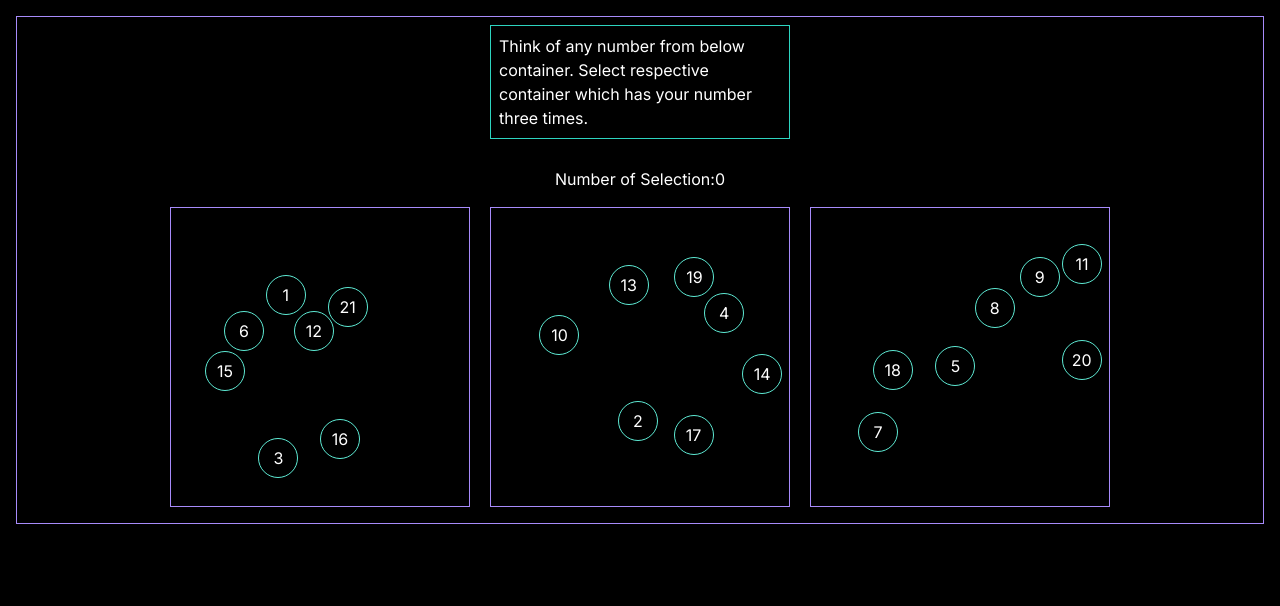
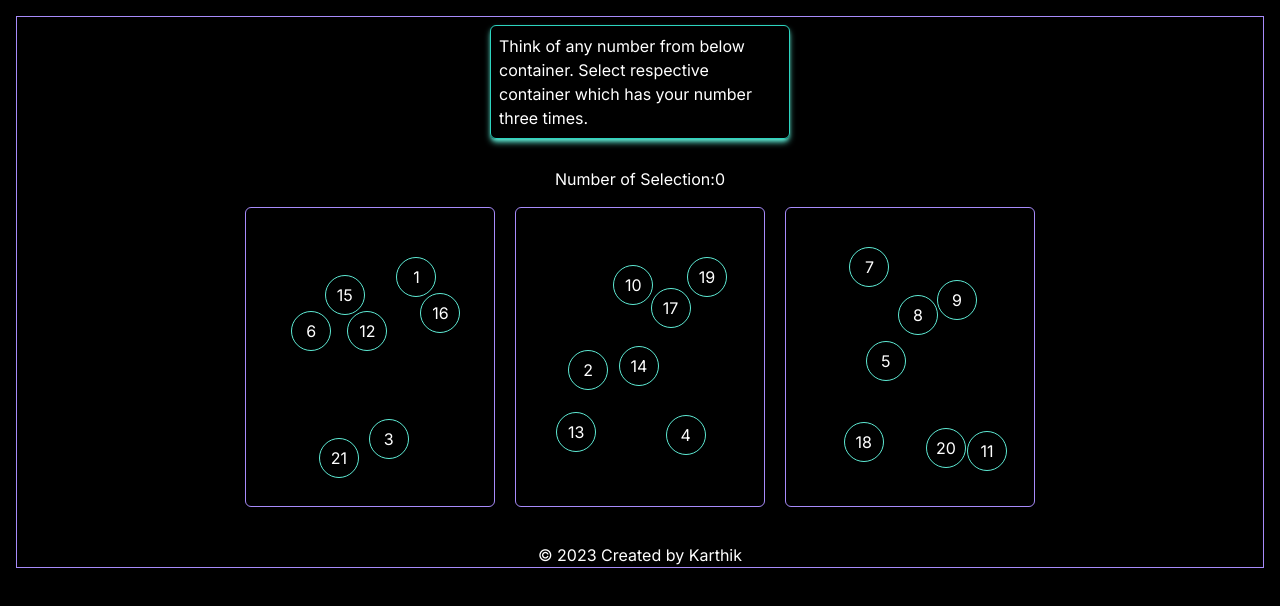
Before and after one commit to CodingNoob84/21-game, a Next.js app: page / in a window 1280 px wide. Shown: the top 606 px of the page. Built offline with nearby package versions, Linux system fonts and the light colour scheme.

Commit message:
added footer

```diff
--- a/src/app/page.js
+++ b/src/app/page.js
@@ -17,11 +17,13 @@ export default function Home() {
   return (
     <main className='h-screen w-screen p-4 bg-black text-white'>
       <div className='flex flex-col gap-5 justify-center items-center border border-violet-400 mx-auto'>
-        <div className='flex justify-center items-center border border-teal-400 m-2 w-[300px] p-2'>
+        <div className='flex justify-center items-center border border-teal-400 rounded-md shadow-md shadow-teal-300 m-2 w-[300px] p-2'>
           Think of any number from below container. Select respective container which has your number three times.
         </div>
        <Boxes random={getRandomOrderNumbers()}/>
+       <div className='flex justify-center items-center'>© 2023 Created by Karthik</div>
       </div>
+
     </main>
   );
 }
--- a/src/components/Box.jsx
+++ b/src/components/Box.jsx
@@ -3,7 +3,7 @@ import React, { useState, useEffect } from 'react';
 
 function Box({ numbers, onSelect,index }) {
   const ballSize = 40; // Size of each ball in pixels
-  const boxWidth = 300; // Width of the container in pixels
+  const boxWidth = 250; // Width of the container in pixels
   const boxHeight = 300; // Height of the container in pixels
   const numBalls = numbers.length;
 
@@ -58,7 +58,7 @@ function Box({ numbers, onSelect,index }) {
 
   return (
     <div
-      className='border border-violet-400 p-5 hover:shadow-2xl hover:shadow-violet-400 hover:cursor-pointer relative'
+      className='border border-violet-400 rounded-md p-5 hover:shadow-2xl hover:shadow-violet-400 hover:cursor-pointer relative'
       style={{ width: `${boxWidth}px`, height: `${boxHeight}px` }}
       onClick={()=>onSelect(index)}
     >
--- a/src/components/Boxes.jsx
+++ b/src/components/Boxes.jsx
@@ -45,7 +45,7 @@ function Boxes({ random }) {
   //const [randomNumbers, setRandomNumbers] = useState(random);
   //console.log(randomNumbers)
   const [numbersSet, setNumbersSet] = useState(initialThreeSets(random));
-  console.log(numbersSet)
+  //console.log(numbersSet)
 const[tries, setTries]=useState(0);
 const[finalNumber,setFinalNumber]=useState("");
 
@@ -62,7 +62,7 @@ setTries(0)
 
   const onSelect=(id)=>{
 
-    console.log(id)
+    //console.log(id)
     const newNumbers=rearrangeSets(id,numbersSet);
     //setRandomNumbers(newNumbers);
     setNumbersSet(createThreeSets(newNumbers))
@@ -74,7 +74,7 @@ setTries(0)
         <div className="flex justify-center items-center">Number of Selection:{tries}</div>
        { finalNumber!="" && <div className="fixed inset-0 z-50  flex justify-center items-center backdrop-blur-md">
   <div className="w-[300px] h-[200px] border border-violet-400 flex flex-col p-2 ">
-    <div className="flex flex-row-reverse cursor-pointer" onClick={()=>setFinalNumber("")}>X</div>
+    <div className="flex flex-row-reverse cursor-pointer hover:animate-bounce" onClick={()=>setFinalNumber("")}>X</div>
     <div className="flex-1 flex flex-col justify-center items-center">
     <div>Your Number</div>
     <div
```
